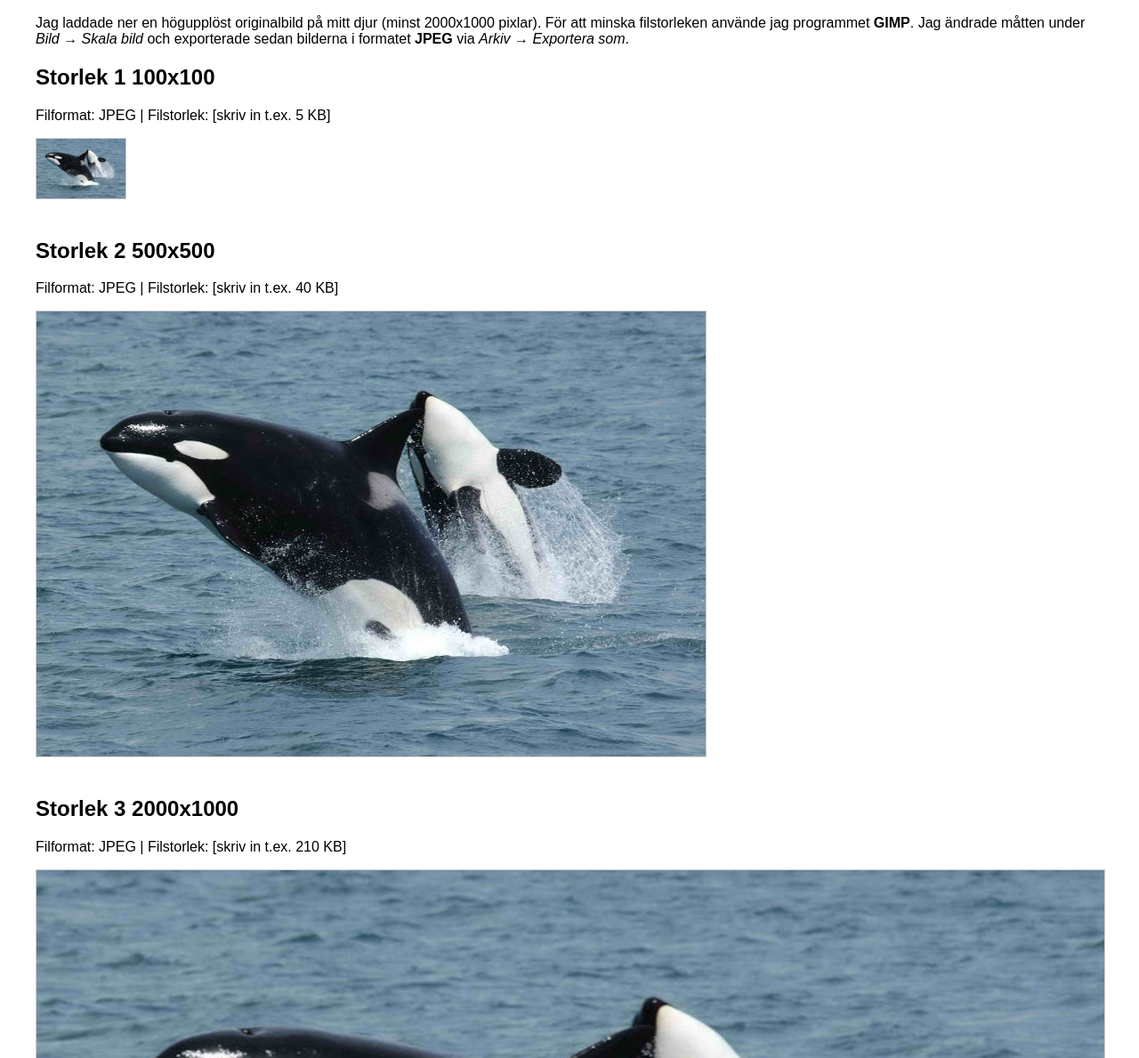
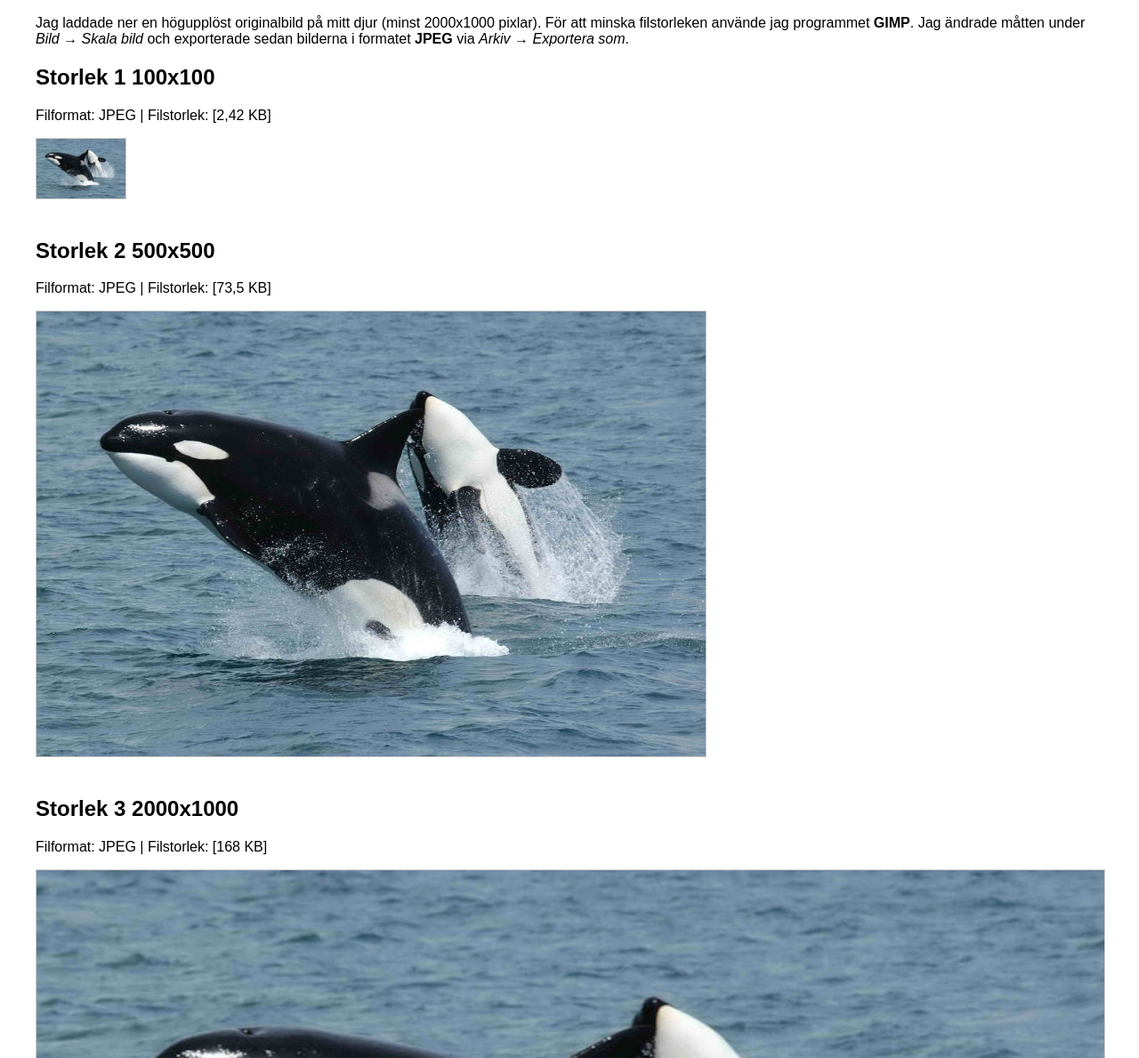
Before and after one commit to marinazakhary-gif/bildformat, a plain HTML site: page index.html in a window 1280 px wide. Shown: the part 111-1300 px from the top of the page at 89% size. Drawn offline with Linux system fonts and the light colour scheme.

Commit message:
Add files via upload

```diff
--- a/index.html
+++ b/index.html
@@ -22,15 +22,15 @@
     </p>
 
     <h2>Storlek 1 100x100</h2>
-    <p>Filformat: JPEG | Filstorlek: [skriv in t.ex. 5 KB]</p>
+    <p>Filformat: JPEG | Filstorlek: [2,42 KB]</p>
     <img src="sprackhuggare100x100.jpeg" alt="Djur i storlek 100x100">
 
     <h2>Storlek 2 500x500</h2>
-    <p>Filformat: JPEG | Filstorlek: [skriv in t.ex. 40 KB]</p>
+    <p>Filformat: JPEG | Filstorlek: [73,5 KB]</p>
     <img src="sprackhuggare500x500.jpeg" alt="Djur i storlek 500x500">
 
     <h2>Storlek 3 2000x1000</h2>
-    <p>Filformat: JPEG | Filstorlek: [skriv in t.ex. 210 KB]</p>
+    <p>Filformat: JPEG | Filstorlek: [168 KB]</p>
     <img src="sprackhuggare2000x1000.jpeg" alt="Djur i storlek 2000x1000">
 
 </body>
```
